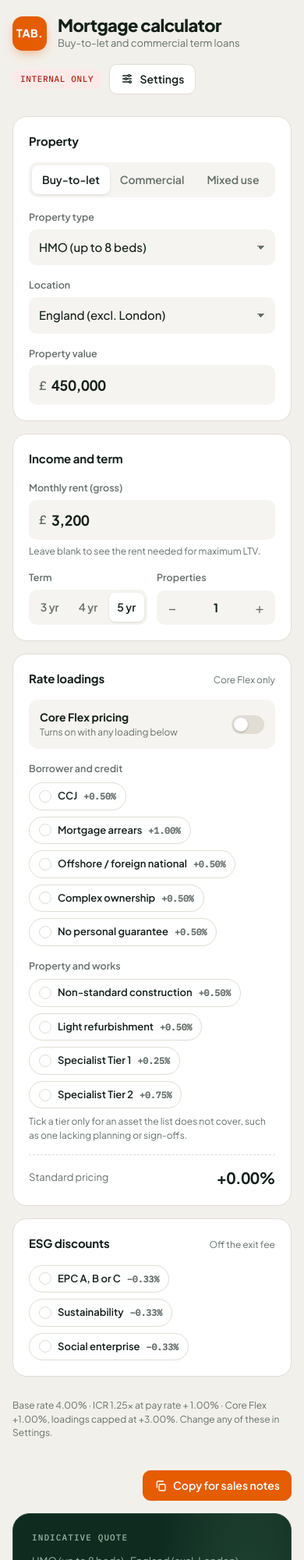
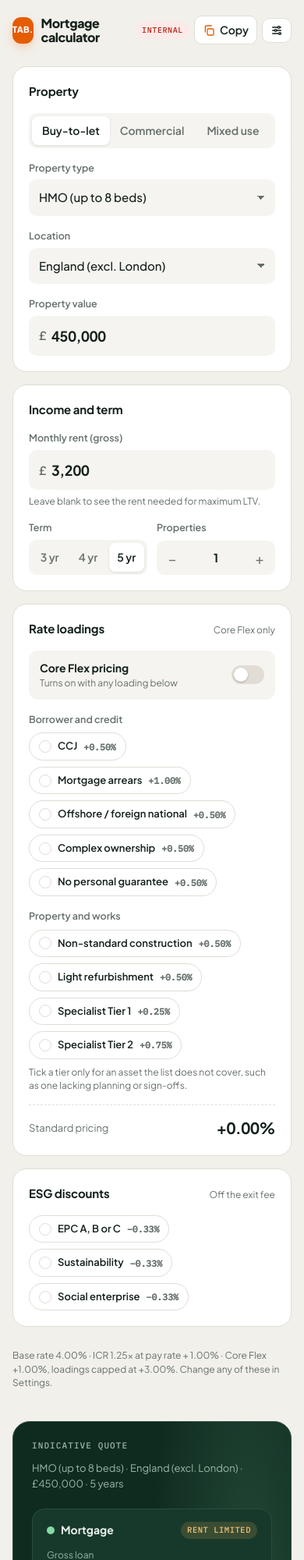
Before and after one commit to m12ygl/tab-mortgage-calculator, a plain HTML site: page index.html in a window 390 px wide. Shown: the top 2000 px of the page at 78% size. Drawn offline with Linux system fonts and the light colour scheme.

Commit message:
Move copy button to the top bar and keep it on one line
- Copy for sales notes sits next to Internal only, in the plain
  button style with an orange icon
- Top bar stays on one line at every width; labels shorten on
  tablets and phones
- Shorter "Copied" confirmation

Co-Authored-By: Claude Opus 5.5 <noreply@anthropic.com>

```diff
--- a/index.html
+++ b/index.html
@@ -143,9 +143,30 @@ select.ctrl { appearance: none; padding-right: 34px; background-image: linear-gr
 /* Quote panel */
 .results { display: grid; gap: 16px; min-width: 0; position: sticky; top: calc(16px + env(safe-area-inset-top, 0px)); }
 @media (max-width: 960px) { .results { position: static; } }
-.toolbar { display: flex; justify-content: flex-end; align-items: center; gap: 12px; flex-wrap: wrap; }
-.btn.primary { background: var(--brand); border-color: var(--brand); color: #fff; }
-.btn.primary:hover { filter: brightness(1.06); border-color: var(--brand); }
+.btn.copy svg { color: var(--brand); }
+/* Top-bar actions stay on one line: labels shorten on narrow screens. */
+.topbar { flex-wrap: nowrap; }
+.top-actions { flex-wrap: nowrap; justify-content: flex-end; white-space: nowrap; }
+.lbl-short { display: none; }
+@media (max-width: 860px) {
+  .brand p { display: none; }
+  .brand h1 { font-size: 18px; }
+  .logo { width: 38px; height: 38px; border-radius: 11px; font-size: 12px; }
+  .top-actions { gap: 6px; }
+  .btn { padding: 7px 10px; gap: 6px; }
+  .btn.copy .lbl-long { display: none; }
+  .btn.copy .lbl-short { display: inline; }
+  #open-settings .lbl-long { display: none; }
+  .pill-internal { padding: 4px 8px; font-size: 10px; }
+  .copy-status { display: none; }
+}
+@media (max-width: 480px) {
+  .brand h1 { font-size: 16px; }
+  .brand { gap: 10px; min-width: 0; }
+  .pill-only { display: none; }
+  .logo { width: 34px; height: 34px; font-size: 11px; }
+  .topbar { gap: 10px; }
+}
 .btn:disabled { opacity: .5; cursor: not-allowed; }
 .copy-status { font-size: 13px; font-weight: 600; color: var(--good); }
 .copy-fallback { background: var(--surface); border: 1px solid var(--line); border-radius: var(--r-md); padding: 12px 14px; display: grid; gap: 8px; }
@@ -271,10 +292,15 @@ dl.lines .sub { color: var(--muted); font-weight: 500; font-size: 12px; }
       </div>
     </div>
     <div class="top-actions">
-      <span class="pill-internal">Internal only</span>
-      <button type="button" class="btn" id="open-settings" aria-controls="settings" aria-expanded="false">
+      <span class="copy-status" id="copy-status" role="status"></span>
+      <span class="pill-internal">Internal<span class="pill-only"> only</span></span>
+      <button type="button" class="btn copy" id="copy-notes" aria-label="Copy for sales notes">
+        <svg viewBox="0 0 24 24" fill="none" stroke="currentColor" stroke-width="2" stroke-linecap="round" stroke-linejoin="round" aria-hidden="true"><rect x="9" y="9" width="12" height="12" rx="2"/><path d="M5 15V5a2 2 0 0 1 2-2h10"/></svg>
+        <span class="lbl-long">Copy for sales notes</span><span class="lbl-short">Copy</span>
+      </button>
+      <button type="button" class="btn" id="open-settings" aria-label="Settings" aria-controls="settings" aria-expanded="false">
         <svg viewBox="0 0 24 24" fill="none" stroke="currentColor" stroke-width="2" stroke-linecap="round" aria-hidden="true"><path d="M4 6h10M18 6h2M4 12h4M12 12h8M4 18h12M20 18h0"/><circle cx="16" cy="6" r="2"/><circle cx="10" cy="12" r="2"/><circle cx="18" cy="18" r="2"/></svg>
-        Settings<span class="count" id="changed-count" hidden></span>
+        <span class="lbl-long">Settings</span><span class="count" id="changed-count" hidden></span>
       </button>
     </div>
   </header>
@@ -387,13 +413,6 @@ dl.lines .sub { color: var(--muted); font-weight: 500; font-size: 12px; }
     </form>
 
     <section class="results">
-      <div class="toolbar">
-        <span class="copy-status" id="copy-status" role="status"></span>
-        <button type="button" class="btn primary" id="copy-notes">
-          <svg viewBox="0 0 24 24" fill="none" stroke="currentColor" stroke-width="2" stroke-linecap="round" stroke-linejoin="round" aria-hidden="true"><rect x="9" y="9" width="12" height="12" rx="2"/><path d="M5 15V5a2 2 0 0 1 2-2h10"/></svg>
-          Copy for sales notes
-        </button>
-      </div>
       <div class="copy-fallback" id="copy-fallback" hidden>
         <p class="hint">Your browser blocked copying. The text below is selected: press Ctrl+C, or ⌘C on a Mac.</p>
         <textarea id="copy-text" rows="14" readonly aria-label="Sales note text"></textarea>
@@ -878,9 +897,12 @@ $('copy-notes').addEventListener('click', () => {
   if (!text) return;
   const done = () => {
     $('copy-fallback').hidden = true;
-    $('copy-status').textContent = 'Copied. Paste it into the sales notes.';
+    // Short confirmation that fits on one line; on phones the button label says it instead.
+    $('copy-status').textContent = 'Copied';
+    const shortLbl = document.querySelector('#copy-notes .lbl-short');
+    shortLbl.textContent = 'Copied';
     clearTimeout(statusTimer);
-    statusTimer = setTimeout(() => { $('copy-status').textContent = ''; }, 4000);
+    statusTimer = setTimeout(() => { $('copy-status').textContent = ''; shortLbl.textContent = 'Copy'; }, 3000);
   };
   try {
     navigator.clipboard.writeText(text).then(done, () => showCopyFallback(text));
```
